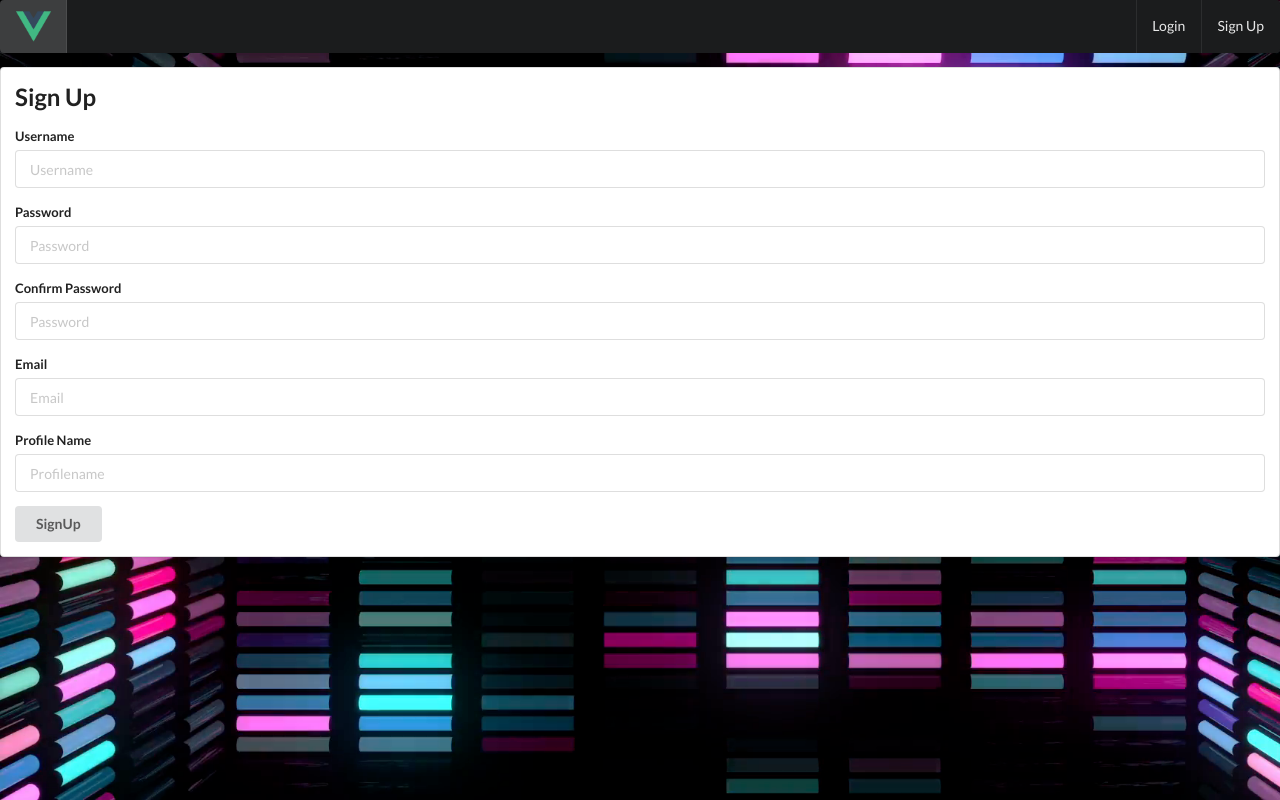
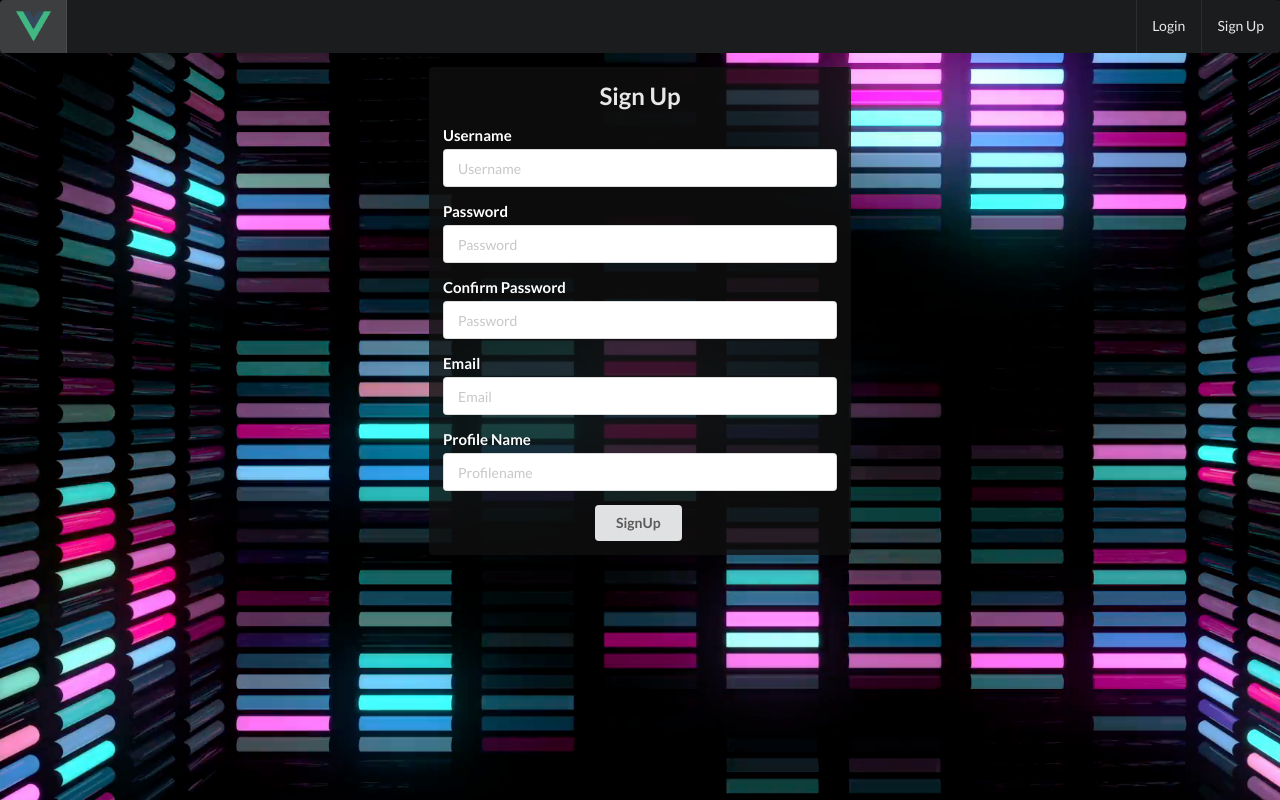
Before and after one commit to jittinat2/group03_project, a Vue app in the folder projectweb/: page /#/signup in a window 1280 px wide. Built offline with nearby package versions, Linux system fonts and the light colour scheme; what semantic-ui-vue would draw is missing.

Commit message:
check pw for signup & edit login

```diff
--- a/projectweb/src/components/Login.vue
+++ b/projectweb/src/components/Login.vue
@@ -42,7 +42,7 @@ export default {
     logIn() {
       axios
         .get(
-          "http://localhost:5000/profile/user/login/" + this.Account.username
+          "http://localhost:5000/profile/login/" + this.Account.username
         )
         .then(response => {
           if (this.Account.username != "" && this.Account.password != "") {
@@ -50,7 +50,7 @@ export default {
               this.Account.username == response.data.username &&
               this.Account.password == response.data.password
             ) {
-              this.$router.replace("/");
+              this.$router.replace("/signup");
             } else {
               alert("The username and / or password is incorrect");
             }
@@ -72,7 +72,7 @@ export default {
   background: rgba(15, 15, 15, 0);
 }
 #test2 {
-  background: rgba(15, 15, 15, 0.9);
+  background: rgba(15, 15, 15, 0.8);
 }
 h2 {
   color: white;
--- a/projectweb/src/components/SignUp.vue
+++ b/projectweb/src/components/SignUp.vue
@@ -1,73 +1,110 @@
 <template>
   <div class="login">
-    <div class="ui segment">
-        <h2> Sign Up </h2>
+    <div class="ui middle aligned center aligned grid" id="test1">
+      <div class="column" style="max-width: 450px">
+        <div class="ui inverted segment" id="test2">
+          <h2>Sign Up</h2>
           <form class="ui form">
-      <div class="field">
-        <label>Username</label>
+            <div class="field" style="text-align: left">
+              <label style="color: white; font-size: 15px">Username</label>
               <input name="username" type="text" v-model="Account.username" placeholder="Username">
             </div>
-      <div class="field">
-        <label>Password</label>
+            <div class="field" style="text-align: left">
+              <label style="color: white; font-size: 15px">Password</label>
               <input name="password" type="text" v-model="Account.password" placeholder="Password">
             </div>
-      <div class="field">
-        <label>Confirm Password</label>
-        <input name="confirmpassword" type="text" v-model="Account.confirmpassword" placeholder="Password">
+            <div class="field" style="text-align: left">
+              <label style="color: white; font-size: 15px">Confirm Password</label>
+              <input
+                name="confirmpassword"
+                type="text"
+                v-model="Account.confirmpassword"
+                placeholder="Password"
+              >
             </div>
-      <div class="field">
-        <label>Email</label>
+            <div class="field" style="text-align: left">
+              <label style="color: white; font-size: 15px">Email</label>
               <input name="email" type="text" v-model="Account.email" placeholder="Email">
             </div>
-      <div class="field">
-        <label>Profile Name</label>
-        <input name="profilename" type="text" v-model="Account.profilename" placeholder="Profilename">
+            <div class="field" style="text-align: left">
+              <label style="color: white; font-size: 15px">Profile Name</label>
+              <input
+                name="profilename"
+                type="text"
+                v-model="Account.profilename"
+                placeholder="Profilename"
+              >
             </div>
             <button class="ui button" type="submit" @click="signUp">SignUp</button>
           </form>
         </div>
       </div>
+    </div>
+  </div>
 </template>
 
 <script>
-import axios from 'axios'
+import axios from "axios";
 export default {
   name: "SignUp",
   data() {
     return {
-      Account:{
-        username: '',
-        password: '',
-        email: '',
-        profilename: '',
-        confirmpassword: ''
+      Account: {
+        username: "",
+        password: "",
+        confirmpassword: "",
+        email: "",
+        profilename: ""
       }
     };
   },
   methods: {
     signUp() {
-        let newUser={
+      if (
+        this.Account.username != "" &&
+        this.Account.password != "" &&
+        this.Account.email != "" &&
+        this.Account.profilename != "" &&
+        this.confirmpassword != ""
+      ) {
+        if(this.Account.password == this.Account.confirmpassword){
+         // if(this.Account.username != this.data.username){
+        let newUser = {
           username: this.Account.username,
           password: this.Account.password,
           email: this.Account.email,
-                profilename: this.Account.profilename,
-            }
-       axios.post('http://localhost:5000/profile/user/signup',newUser)
-      .then((response)=>{
-        if(this.Account.username != "" && this.Account.password != "" && this.Account.email != "" && this.Account.profilename != "")
-        {
-        {
-            this.$router.replace('/');
+          profilename: this.Account.profilename
+        };
+        axios
+        .post("http://localhost:5000/profile/signup", newUser)
+        .then(response => {
+          console.log(newUser);
+          this.$router.replace("#/");
+        })
+        .catch(error => {
+          console.log(error);
+        });
+         // }else{
+        //    alert("Username cannot used")
+        //  }
+        }else{
+          alert("Confirm Password is not match Password")
         }
       } else {
+        alert("A data must be present");
+      }
 
-            alert("A username and password must be present");
-        }
-      })
-      .catch((error)=>{
-        console.log(error)
-      })
+
     }
   }
 };
 </script>
+
+<style>
+#test1 {
+  background: rgba(15, 15, 15, 0);
+}
+#test2 {
+  background: rgba(15, 15, 15, 0.8);
+}
+</style>
```
Lines whose indentation alone changed are shown as unchanged.
